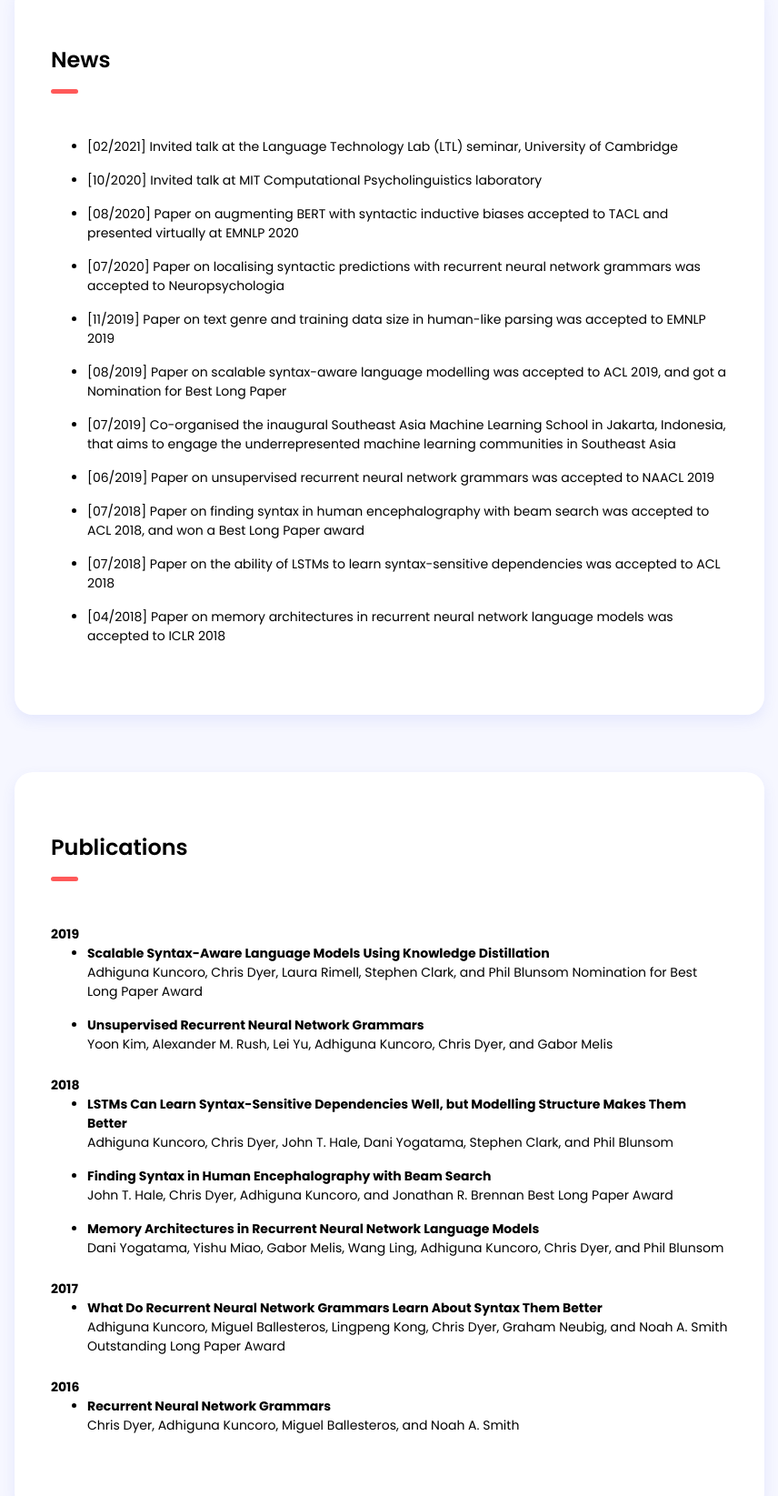
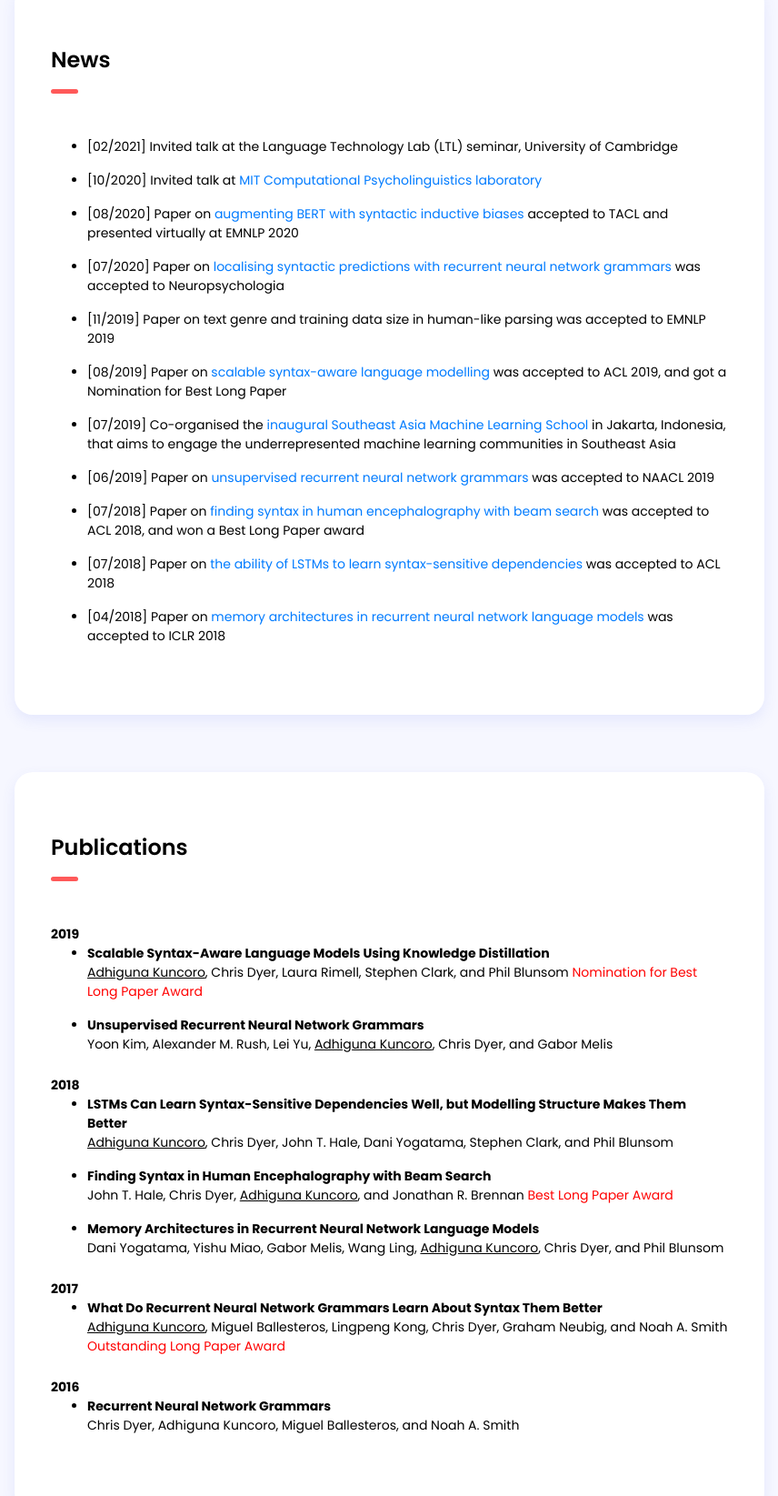
Before and after one commit to agungsaputra-creator/CV_AdhigunaKuncoro, a plain HTML site: page index.html in a window 1280 px wide. Shown: the part 1444-3089 px from the top of the page at 91% size, without its empty margins (354-1210 px from the left). Drawn offline with nearby package versions, Linux system fonts and the light colour scheme.

Commit message:
first commit

```diff
--- a/index.html
+++ b/index.html
@@ -128,17 +128,26 @@
                   <h2 class="h3">Hello, </h2>
                   <p class="mb-3">I am a Senior Research Scientist at Google DeepMind, and a final-year DPhil student in
                     Computer Science
-                    at the University of Oxford, working with Phil Blunsom. I work on machine learning and natural
+                    at the University of Oxford, working with <a target="_blank"
+                      href="https://www.cs.ox.ac.uk/people/phil.blunsom/">Phil Blunsom</a>. I work on machine learning
+                    and natural
                     language
                     processing.</p>
                   <p class="mb-3">My work has been awarded a Best Long Paper award at ACL 2018, an Outstanding Long
                     Paper
                     award at EACL 2017, and a Nomination for Best Long Paper at ACL 2019. My DPhil study at Oxford is
-                    generously supported by an EPSRC Studentship under the Flexibility to Support the Very Best Students
-                    scheme, and a Balliol Mark Sadler scholarship.</p>
+                    generously supported by an <a target="_blank"
+                      href="https://epsrc.ukri.org/skills/students/dta/">EPSRC
+                      Studentship</a> under the <a target="_blank"
+                      href="https://epsrc.ukri.org/skills/students/guidance-on-epsrc-studentships/flexibility/">Flexibility
+                      to Support the Very Best Students
+                      scheme</a>, and a <a target="_blank"
+                      href="https://www.balliol.ox.ac.uk/sites/default/files/mark_sadler_2017_0.pdf">Balliol Mark Sadler
+                      scholarship.</a></p>
                   <p class="mb-5">
                     Prior to this, I received a Research Master’s Degree in Language Technologies from the School of
-                    Computer Science, Carnegie Mellon University, where I worked with Chris Dyer. I also completed an
+                    Computer Science, Carnegie Mellon University, where I worked with <a target="_blank"
+                      href="http://www.cs.cmu.edu/~cdyer/">Chris Dyer</a>. I also completed an
                     MSc
                     in
                     Computer Science at the University of Oxford, and a BEng in Informatics Engineering at Institut
@@ -158,31 +167,42 @@
               <ul>
                 <li class="mb-3">[02/2021] Invited talk at the Language Technology Lab (LTL) seminar, University of
                   Cambridge</li>
-                <li class="mb-3">[10/2020] Invited talk at MIT Computational Psycholinguistics laboratory</li>
-                <li class="mb-3">[08/2020] Paper on augmenting BERT with syntactic inductive biases accepted to TACL and
+                <li class="mb-3">[10/2020] Invited talk at <a href="http://cpl.mit.edu/">MIT Computational
+                    Psycholinguistics laboratory</a></li>
+                <li class="mb-3">[08/2020] Paper on <a
+                    href="https://www.mitpressjournals.org/doi/full/10.1162/tacl_a_00345">augmenting BERT with syntactic
+                    inductive biases</a> accepted to TACL and
                   presented virtually at EMNLP 2020 </li>
-                <li class="mb-3">[07/2020] Paper on localising syntactic predictions with recurrent neural network
-                  grammars
+                <li class="mb-3">[07/2020] Paper on <a
+                    href="https://www.sciencedirect.com/science/article/abs/pii/S0028393220301500">localising syntactic
+                    predictions with recurrent neural network
+                    grammars</a>
                   was accepted to Neuropsychologia</li>
                 <li class="mb-3">[11/2019] Paper on text genre and training data size in human-like parsing was accepted
                   to
                   EMNLP 2019</li>
-                <li class="mb-3">[08/2019] Paper on scalable syntax-aware language modelling was accepted to ACL 2019,
+                <li class="mb-3">[08/2019] Paper on <a href="https://www.aclweb.org/anthology/P19-1337/">scalable
+                    syntax-aware language modelling</a> was accepted to ACL 2019,
                   and
                   got a Nomination for Best Long Paper </li>
-                <li class="mb-3">[07/2019] Co-organised the inaugural Southeast Asia Machine Learning School in Jakarta,
+                <li class="mb-3">[07/2019] Co-organised the <a href="https://www.sea-mls.com/">inaugural Southeast Asia
+                    Machine Learning School</a> in Jakarta,
                   Indonesia, that aims to engage the underrepresented machine learning communities in Southeast Asia
                 </li>
-                <li class="mb-3">[06/2019] Paper on unsupervised recurrent neural network grammars was accepted to NAACL
+                <li class="mb-3">[06/2019] Paper on <a href="https://www.aclweb.org/anthology/N19-1114.pdf">unsupervised
+                    recurrent neural network grammars</a> was accepted to NAACL
                   2019</li>
-                <li class="mb-3">[07/2018] Paper on finding syntax in human encephalography with beam search was
+                <li class="mb-3">[07/2018] Paper on <a href="https://www.aclweb.org/anthology/P18-1254.pdf">finding
+                    syntax in human encephalography with beam search</a> was
                   accepted
                   to
                   ACL 2018, and won a Best Long Paper award</li>
-                <li class="mb-3">[07/2018] Paper on the ability of LSTMs to learn syntax-sensitive dependencies was
+                <li class="mb-3">[07/2018] Paper on <a href="https://www.aclweb.org/anthology/P18-1132.pdf">the ability
+                    of LSTMs to learn syntax-sensitive dependencies</a> was
                   accepted
                   to ACL 2018</li>
-                <li class="mb-3">[04/2018] Paper on memory architectures in recurrent neural network language models was
+                <li class="mb-3">[04/2018] Paper on <a href="https://openreview.net/pdf?id=SkFqf0lAZ">memory
+                    architectures in recurrent neural network language models</a> was
                   accepted to ICLR 2018</li>
               </ul>
             </div>
@@ -192,12 +212,14 @@
               <p class="font-bold">2019</p>
               <ul class="mb-4">
                 <li class="mb-3 font-bold">Scalable Syntax-Aware Language Models Using Knowledge Distillation <br>
-                  <span class="font-regular">Adhiguna Kuncoro, Chris Dyer, Laura Rimell, Stephen Clark, and Phil Blunsom
-                    Nomination for Best Long Paper Award
+                  <span class="font-regular"><u>Adhiguna Kuncoro</u>, Chris Dyer, Laura Rimell, Stephen Clark, and Phil
+                    Blunsom
+                    <span style="color: #ff0000;">Nomination for Best Long Paper Award</span>
                   </span>
                 </li>
                 <li class="mb-3 font-bold">Unsupervised Recurrent Neural Network Grammars <br>
-                  <span class="font-regular">Yoon Kim, Alexander M. Rush, Lei Yu, Adhiguna Kuncoro, Chris Dyer, and
+                  <span class="font-regular">Yoon Kim, Alexander M. Rush, Lei Yu, <u>Adhiguna Kuncoro</u>, Chris Dyer,
+                    and
                     Gabor
                     Melis
                   </span>
@@ -208,18 +230,20 @@
                 <li class="mb-3 font-bold">LSTMs Can Learn Syntax-Sensitive Dependencies Well, but Modelling Structure
                   Makes
                   Them Better <br>
-                  <span class="font-regular">Adhiguna Kuncoro, Chris Dyer, John T. Hale, Dani Yogatama, Stephen Clark,
+                  <span class="font-regular"><u>Adhiguna Kuncoro</u>, Chris Dyer, John T. Hale, Dani Yogatama, Stephen
+                    Clark,
                     and
                     Phil Blunsom
                   </span>
                 </li>
                 <li class="mb-3 font-bold">Finding Syntax in Human Encephalography with Beam Search<br>
-                  <span class="font-regular">John T. Hale, Chris Dyer, Adhiguna Kuncoro, and Jonathan R. Brennan
-                    Best Long Paper Award
+                  <span class="font-regular">John T. Hale, Chris Dyer, <u>Adhiguna Kuncoro</u>, and Jonathan R. Brennan
+                    <span style="color: #ff0000;">Best Long Paper Award</span>
                   </span>
                 </li>
                 <li class="mb-3 font-bold">Memory Architectures in Recurrent Neural Network Language Models<br>
-                  <span class="font-regular">Dani Yogatama, Yishu Miao, Gabor Melis, Wang Ling, Adhiguna Kuncoro, Chris
+                  <span class="font-regular">Dani Yogatama, Yishu Miao, Gabor Melis, Wang Ling, <u>Adhiguna Kuncoro</u>,
+                    Chris
                     Dyer, and Phil Blunsom
                   </span>
                 </li>
@@ -228,10 +252,11 @@
               <ul class="mb-4">
                 <li class="mb-3 font-bold">What Do Recurrent Neural Network Grammars Learn About Syntax
                   Them Better <br>
-                  <span class="font-regular">Adhiguna Kuncoro, Miguel Ballesteros, Lingpeng Kong, Chris Dyer, Graham
+                  <span class="font-regular"><u>Adhiguna Kuncoro</u>, Miguel Ballesteros, Lingpeng Kong, Chris Dyer,
+                    Graham
                     Neubig,
                     and Noah A. Smith
-                    Outstanding Long Paper Award
+                    <span style="color: #ff0000;">Outstanding Long Paper Award</span>
                   </span>
                 </li>
               </ul>
--- a/scss/index.scss
+++ b/scss/index.scss
@@ -117,6 +117,12 @@ p,
 p,
 .p {
   font-size: $fontsizeParagraph;
+}
+
+a {
+  &:hover {
+    text-decoration: none;
+  }
 }
 
 .psmall {
```
Also changed, not shown: scss/index.css, 1 other file.
